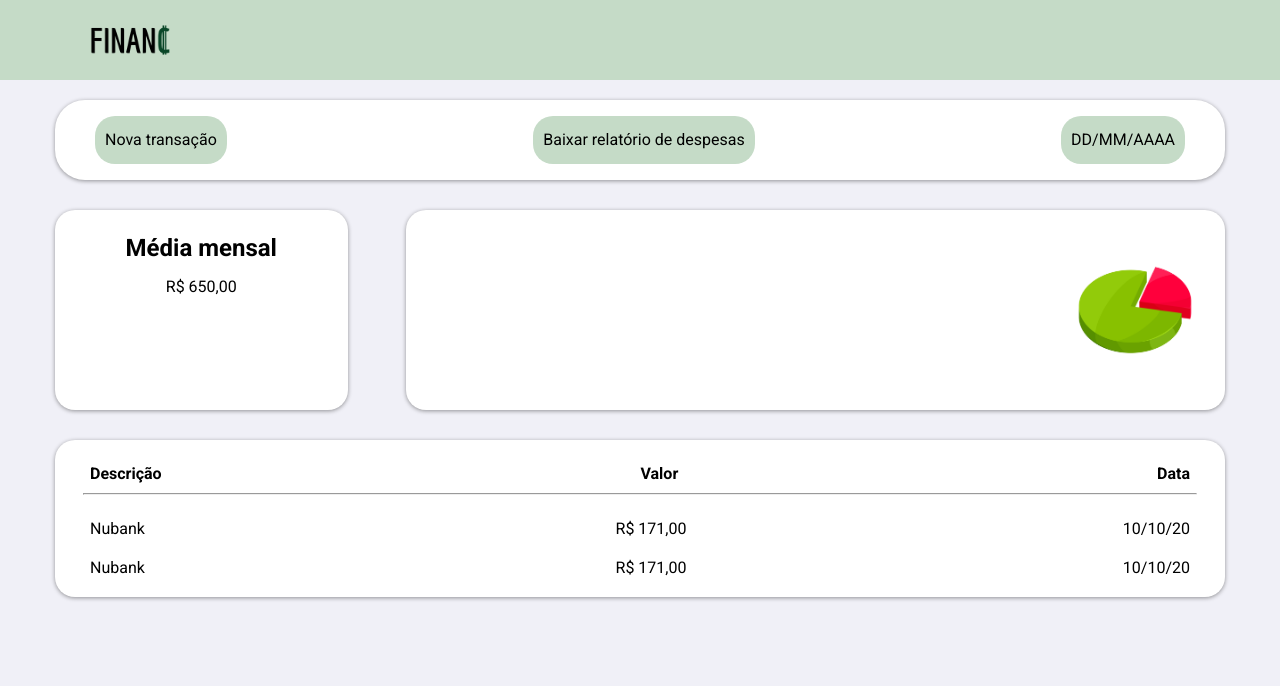
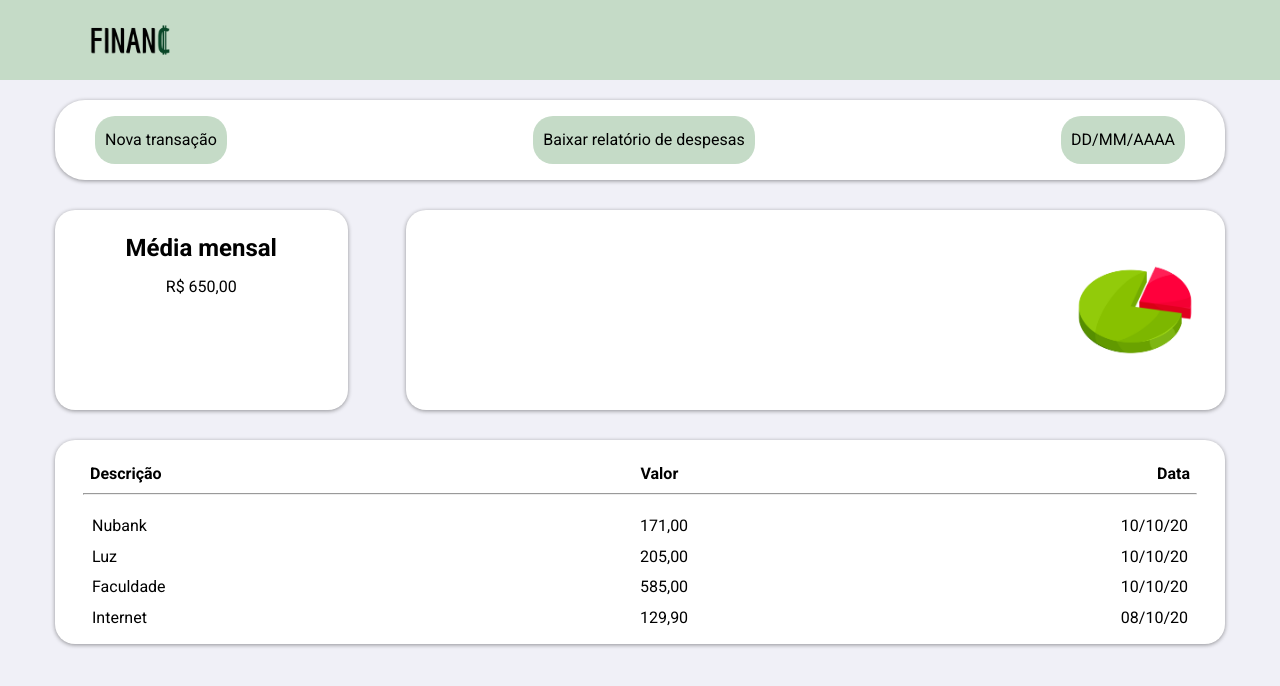
Before and after one commit to SundaeRaul/desafio3, a React (Create React App) app: page /Despesas in a window 1280 px wide. Shown: the top 686 px of the page. Built offline with nearby package versions, Linux system fonts and the light colour scheme.

Commit message:
Adicionado conteudo dinamico com arquivo json

```diff
--- /dev/null
+++ b/src/JSON/despesas.json
@@ -0,0 +1,22 @@
+[
+    {
+        "descricao": "Nubank",
+        "valor": "171,00",
+        "data": "10/10/20"
+    },
+    {
+        "descricao": "Luz",
+        "valor": "205,00",
+        "data": "10/10/20"
+    },
+    {
+        "descricao": "Faculdade",
+        "valor": "585,00",
+        "data": "10/10/20"
+    },
+    {
+        "descricao": "Internet",
+        "valor": "129,90",
+        "data": "08/10/20"
+    }
+]
--- a/src/components/despesas-components/DespesasMensais.jsx
+++ b/src/components/despesas-components/DespesasMensais.jsx
@@ -1,6 +1,8 @@
 import React from 'react';
 
 import './DespesasMensais.css'
+
+import FormataDespesas from './FormataDespesas';
 
 function DespesasMensais() {
   return(
@@ -13,7 +15,11 @@ function DespesasMensais() {
           <hr></hr>
 
           <div id="despesa">
-              <div id="descricao">
+
+            <FormataDespesas />
+
+
+              {/* <div id="descricao">
                   <span>Nubank</span>
                   <span>Nubank</span>
               </div>
@@ -24,7 +30,7 @@ function DespesasMensais() {
               <div id="data">
                 <span>10/10/20</span>
                 <span>10/10/20</span>
-              </div>
+              </div> */}
           </div>
       </div>
   );
--- /dev/null
+++ b/src/components/despesas-components/FormataDespesas.css
@@ -0,0 +1,20 @@
+table{
+    width: 100%;
+}
+
+td{
+    padding: 5px 0;
+}
+
+table td.descricao{
+    width: 50%;
+}
+
+table td.valor{
+    width: 25%;
+}
+
+table td.data{
+    width: 25%;
+    text-align: right;
+}
--- /dev/null
+++ b/src/components/despesas-components/FormataDespesas.jsx
@@ -0,0 +1,25 @@
+import React from 'react';
+
+import './FormataDespesas.css'
+
+import Data from '../../JSON/despesas.json';
+
+function FormataDespesas() {
+  return(
+      <table>
+        { Data.map(post => {
+            return(
+              <>
+                <tr>
+                    <td className="descricao">{ post.descricao }</td>
+                    <td className="valor">{ post.valor }</td>
+                    <td className="data">{ post.data }</td>
+                </tr>
+              </>
+            )
+        }) }
+      </table>
+   );
+}
+
+export default FormataDespesas;
--- a/src/pages/despesas.js
+++ b/src/pages/despesas.js
@@ -1,6 +1,5 @@
 import React from 'react';
 
-// import { Link } from 'react-router-dom';
 
 import '../styles/despesas.css';
 
--- a/src/routes.js
+++ b/src/routes.js
@@ -21,7 +21,6 @@ function Routes(){
             <Route path="/Contato" component={Contato} />
             <Route path="/Login" component={Login} />
             <Route path="/Despesas" component={Despesas} />
-
         </Switch>
     );
 }
```
Also changed, not shown: src/styles/contato-estilo.css (line endings or trailing spaces).
